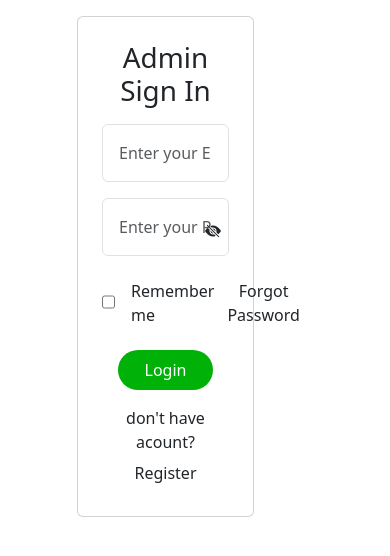
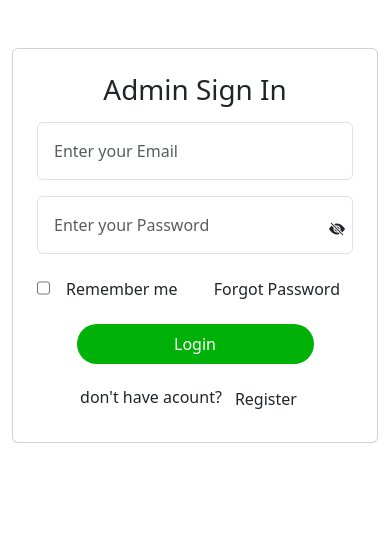
Before and after one commit to Abdulmajeed6107/my-shop, a React (Vite) app in the folder admin-panel/: page / in a window 390 px wide. Shown: the top 556 px of the page. Built offline with nearby package versions, Linux system fonts and the light colour scheme; no server answers.

Commit message:
admin mobile view adjusted

```diff
--- a/admin-panel/src/pages/AdminLogin.jsx
+++ b/admin-panel/src/pages/AdminLogin.jsx
@@ -59,8 +59,8 @@ export default function AdminLogin() {
 
             <div className="container">
                 <div className="row d-flex justify-content-center">
-                    <div className="col-8 justify-content-center mt-3">
-                        <div className="card p-4 w-75"  >
+                    <div className="col-lg-8 col-md-6 col-sm-12 justify-content-center mt-5">
+                        <div className="card p-4"  >
 
                             <h1 className="text-center mb-3">Admin Sign In</h1>
                             {/* from starts from here  */}
```
